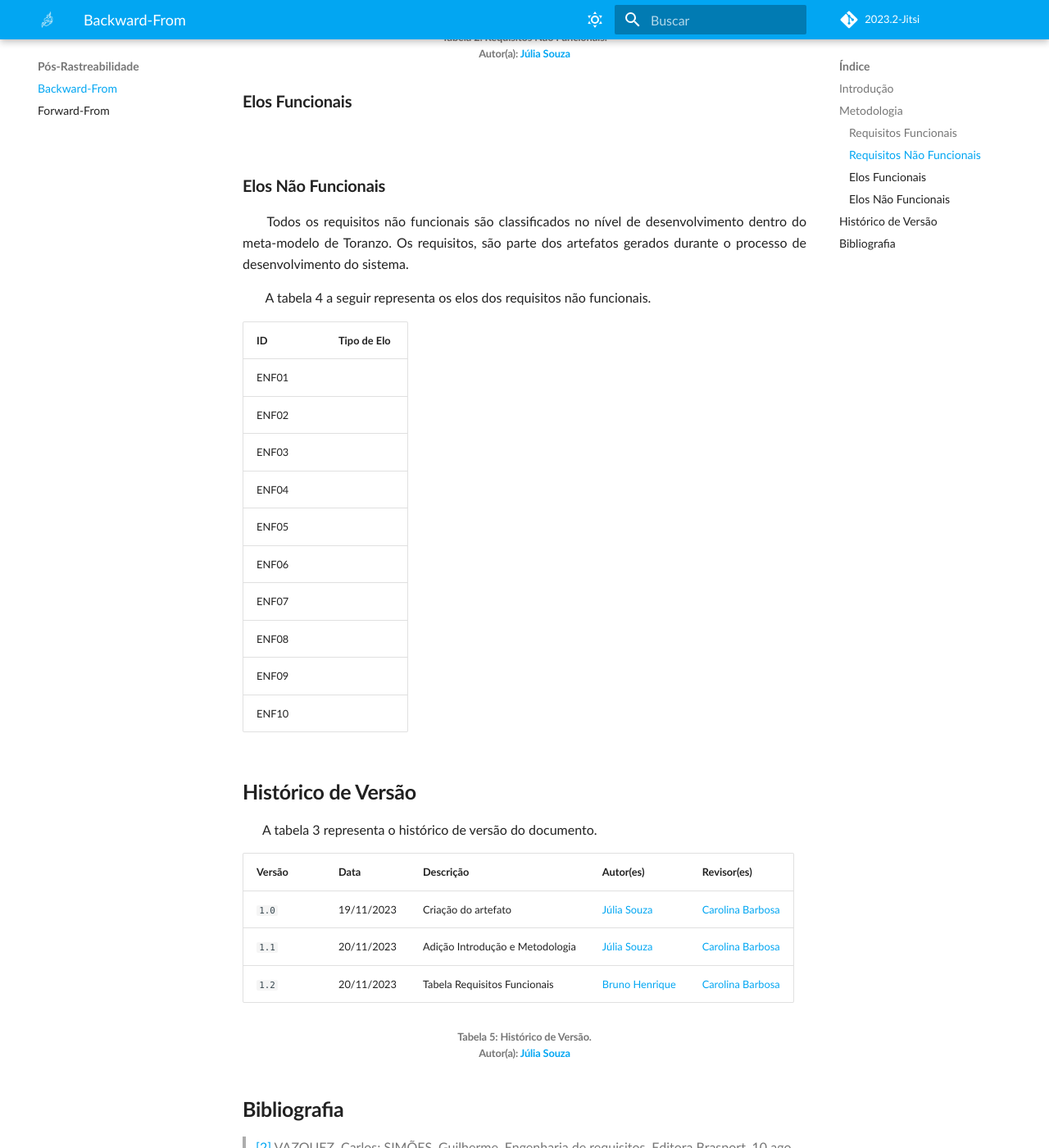
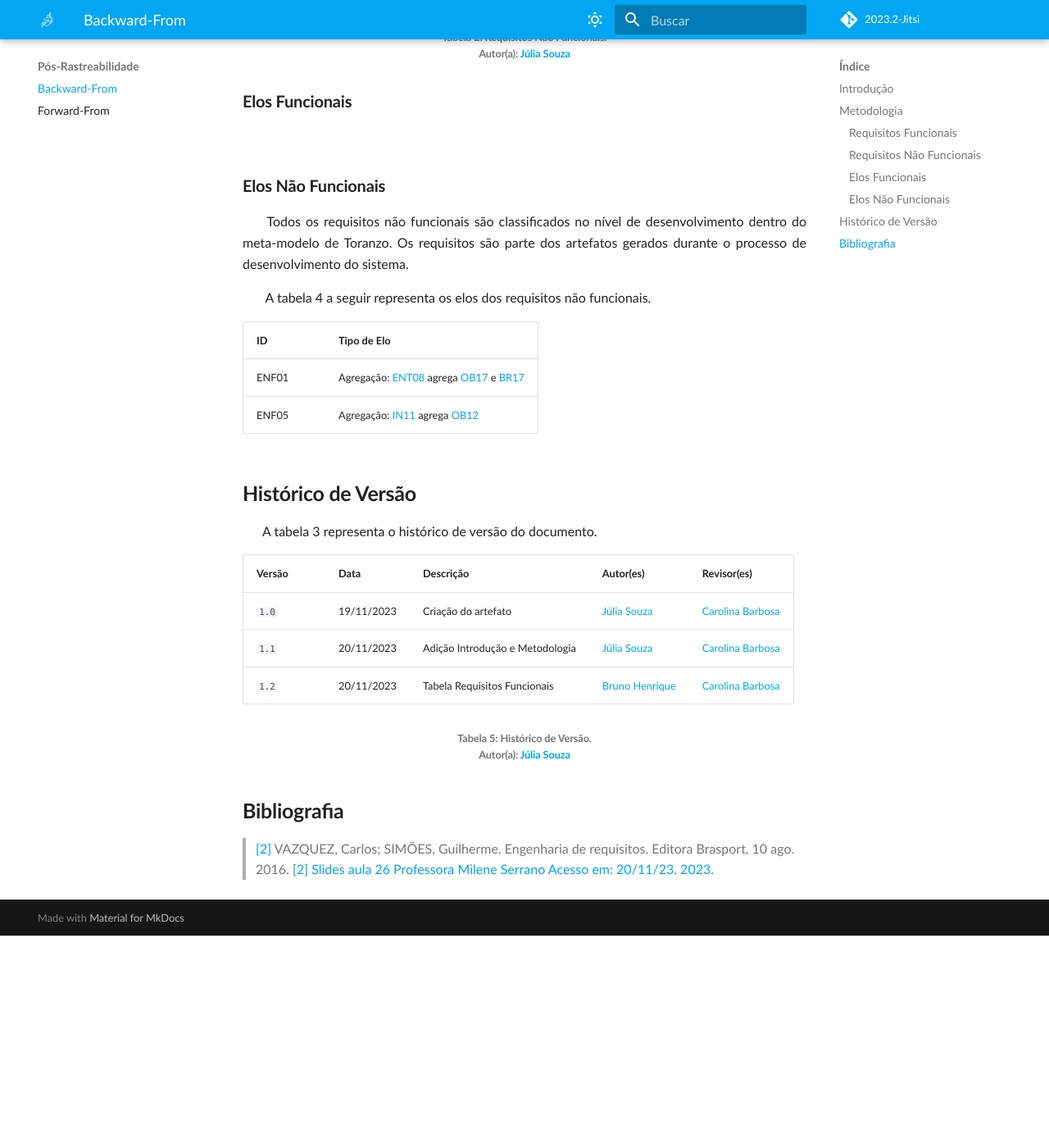
Before and after one commit to Requisitos-de-Software/2023.2-Jitsi, an MkDocs documentation site: the page built from docs/PosRastreabilidade/Backward-From.md, in a window 1280 px wide and 1400 px high, scrolled down 2817 px. Shown: the whole window at 82% size. Built offline with MkDocs 1.6.1 and Material for MkDocs 9.7.7, drawn with Linux system fonts in a browser that asks for light colours; some web fonts are replaced; comment, search, counter and statistics services are not loaded; after the commit the page ends 3958 px from its top, so only the background shows below that.

Commit message:
elos rnf

```diff
--- a/docs/PosRastreabilidade/Backward-From.md
+++ b/docs/PosRastreabilidade/Backward-From.md
@@ -74,24 +74,16 @@ Para Desenvolver os elos, foi levado em consideração os principais elos de ras
 
 ### **Elos Não Funcionais**
 <p align="justify">
-&emsp;&emsp; Todos os requisitos não funcionais são classificados no nível de desenvolvimento dentro do meta-modelo de Toranzo. Os requisitos, são parte dos artefatos gerados durante o processo de desenvolvimento do sistema.
+&emsp;&emsp; Todos os requisitos não funcionais são classificados no nível de desenvolvimento dentro do meta-modelo de Toranzo. Os requisitos são parte dos artefatos gerados durante o processo de desenvolvimento do sistema.
 </p>
 
 <p align="justify">
 &emsp;&emsp; A tabela 4 a seguir representa os elos dos requisitos não funcionais.
 </p>
-| ID    | Tipo de Elo |
-|-------|-------------|
-| ENF01 |             |
-| ENF02 |             |
-| ENF03 |             |
-| ENF04 |             |
-| ENF05 |             |
-| ENF06 |             |
-| ENF07 |             |
-| ENF08 |             |
-| ENF09 |             |
-| ENF10 |             |
+| ID    | Tipo de Elo      |
+|-------|-------------------|
+| ENF01 | Agregação: [ENT08](https://requisitos-de-software.github.io/2023.2-Jitsi/Elicitacao/tecnicas/entrevista/#requisitos-elicitados) agrega [OB17](https://requisitos-de-software.github.io/2023.2-Jitsi/Elicitacao/tecnicas/observacao/#requisitos-elicitados) e [BR17](https://requisitos-de-software.github.io/2023.2-Jitsi/Elicitacao/tecnicas/brainstorming/#requisitos-elicitados)     |
+| ENF05 | Agregação: [IN11](https://requisitos-de-software.github.io/2023.2-Jitsi/Elicitacao/tecnicas/introspec%C3%A7%C3%A3o/#requisitos-elicitados) agrega [OB12](https://requisitos-de-software.github.io/2023.2-Jitsi/Elicitacao/tecnicas/observacao/#requisitos-elicitados)         |
 
 
 
```
